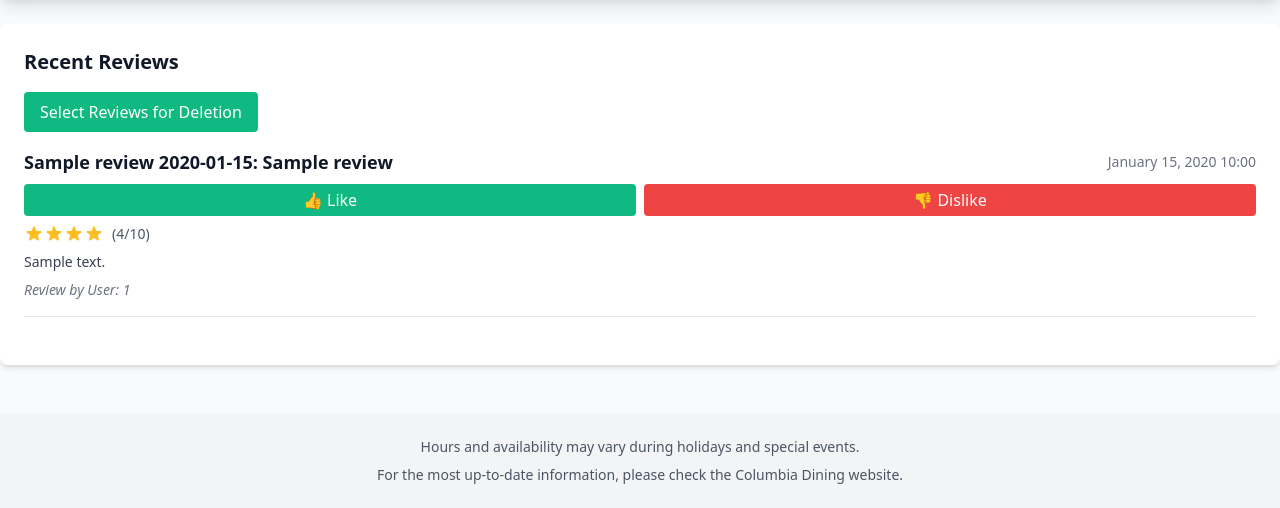
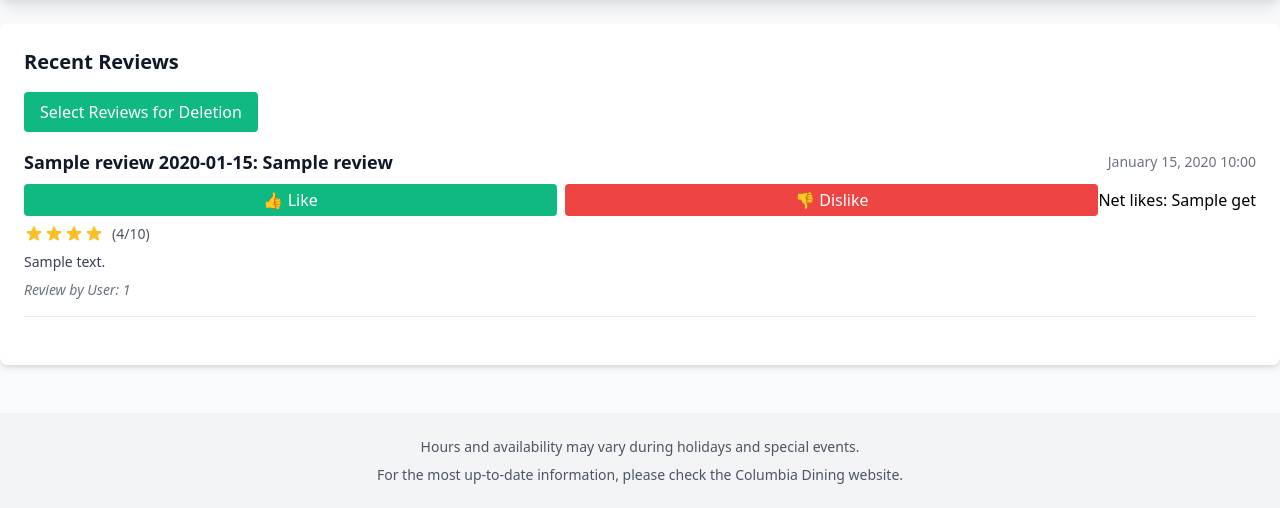
Before and after one commit to leoysun/db-proj1, a Flask app: template webserver/templates/reviews.html in a window 1280 px wide. Shown: the part 84-592 px from the top of the page. Run offline with Flask 3, Linux system fonts and the light colour scheme; the template is opened without the code that fills it: most values are stand-ins (such as "Sample title", 1, 10 or a date in 2020).

Commit message:
Displaying likesgit add webserver/*

```diff
--- a/webserver/server.py
+++ b/webserver/server.py
@@ -272,8 +272,11 @@ def showReviews():
   #    review['likes_count'] = likes_dict['likes_count']
   #    review['dislikes_count'] = likes_dict['dislikes_count']
 
-  context = dict(reviews=reviews)
-  return render_template('reviews.html', global_user_id=global_user_id, **likes_dict, **context)
+  context = dict(reviews=reviews, likes_dict=likes_dict)
+  #merged_context = {**likes_dict, **context}
+
+  return render_template('reviews.html', global_user_id=global_user_id, **context)
+
 
 @app.route('/submitUser', methods=['GET', 'POST'])
 def submitUser():
--- a/webserver/templates/reviews.html
+++ b/webserver/templates/reviews.html
@@ -55,6 +55,8 @@
                             👎 Dislike
                         </button>
                     </form>
+                    Net likes: {{ likes_dict.get(review['rid'], 0) }}
+
                 </div>
                 <div class="flex items-center mt-2">
                     <div class="flex">
```
